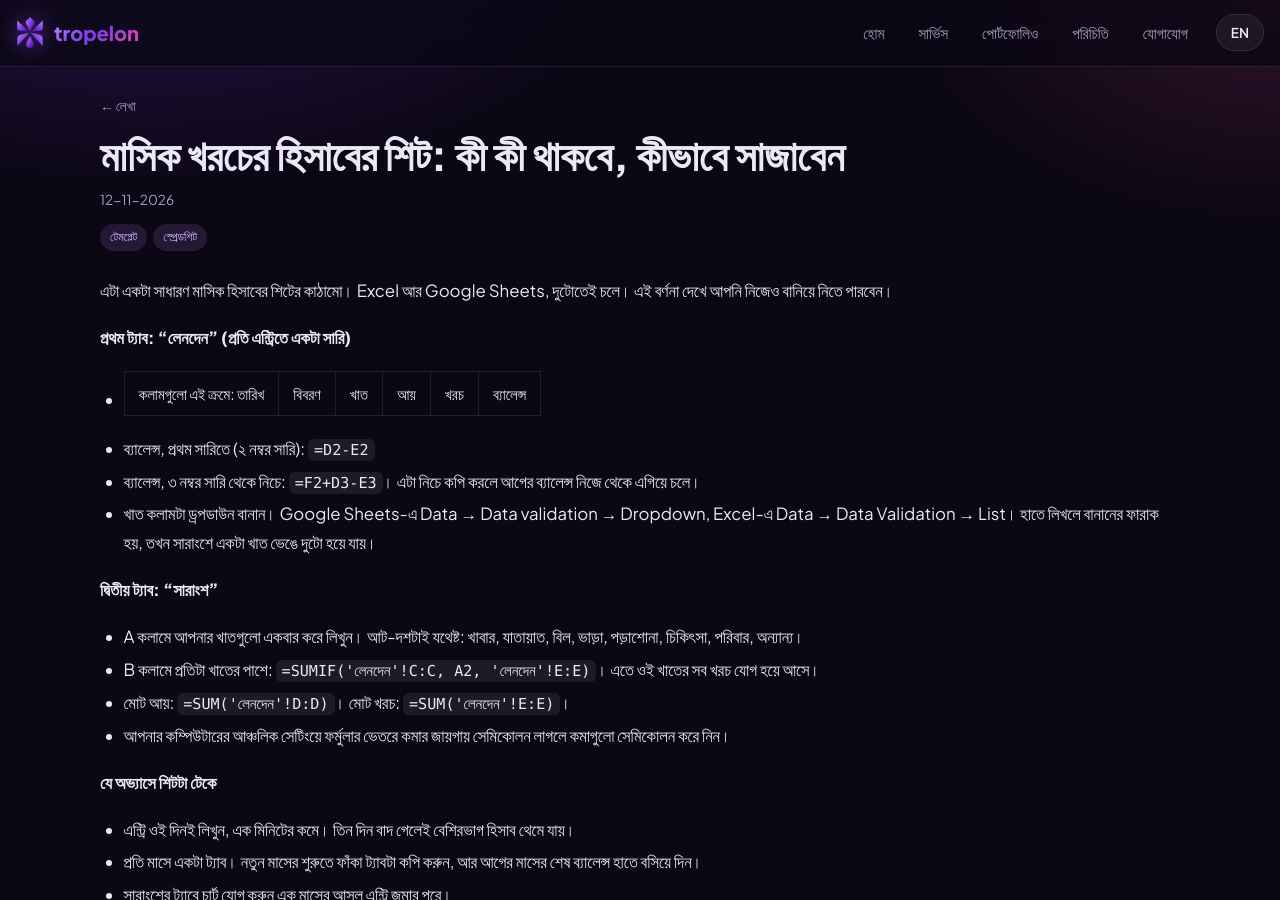
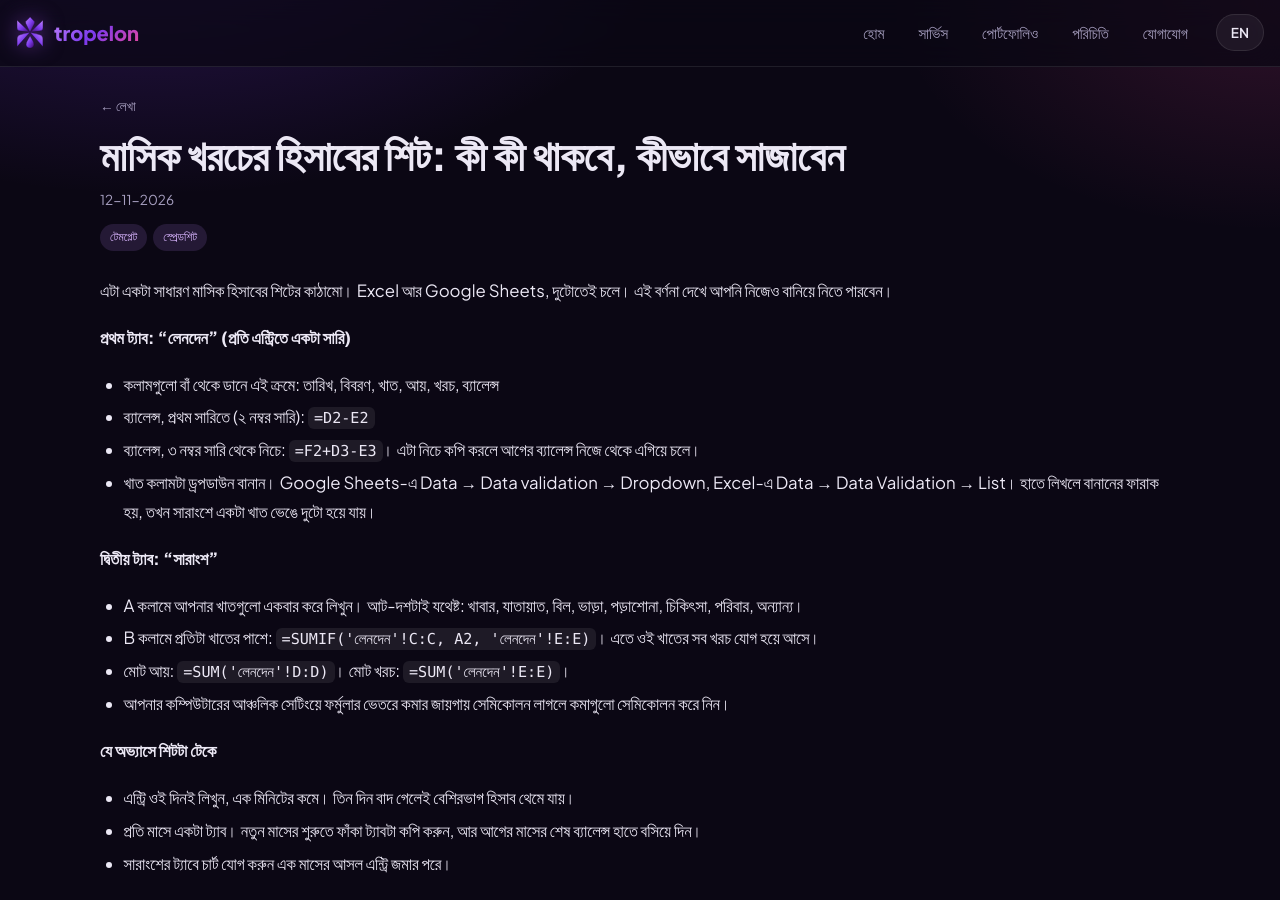
Before and after one commit to tropelon/Ponzile, a Jekyll site: the page built from _posts/2026-11-12-monthly-expense-tracker-template.md, in a window 1280 px wide and 900 px high. Built offline with Jekyll 4.4.1, drawn with Linux system fonts in a browser that asks for light colours.

```diff
--- a/_posts/2026-11-12-monthly-expense-tracker-template.md
+++ b/_posts/2026-11-12-monthly-expense-tracker-template.md
@@ -36,7 +36,7 @@ body_en: |
 
 **প্রথম ট্যাব: "লেনদেন" (প্রতি এন্ট্রিতে একটা সারি)**
 
-- কলামগুলো এই ক্রমে: তারিখ | বিবরণ | খাত | আয় | খরচ | ব্যালেন্স
+- কলামগুলো বাঁ থেকে ডানে এই ক্রমে: তারিখ, বিবরণ, খাত, আয়, খরচ, ব্যালেন্স
 - ব্যালেন্স, প্রথম সারিতে (২ নম্বর সারি): `=D2-E2`
 - ব্যালেন্স, ৩ নম্বর সারি থেকে নিচে: `=F2+D3-E3`। এটা নিচে কপি করলে আগের ব্যালেন্স নিজে থেকে এগিয়ে চলে।
 - খাত কলামটা ড্রপডাউন বানান। Google Sheets-এ Data → Data validation → Dropdown, Excel-এ Data → Data Validation → List। হাতে লিখলে বানানের ফারাক হয়, তখন সারাংশে একটা খাত ভেঙে দুটো হয়ে যায়।
```
Also changed, not shown: other parts of _posts/2026-11-12-monthly-expense-tracker-template.md (+1 -1 lines).
